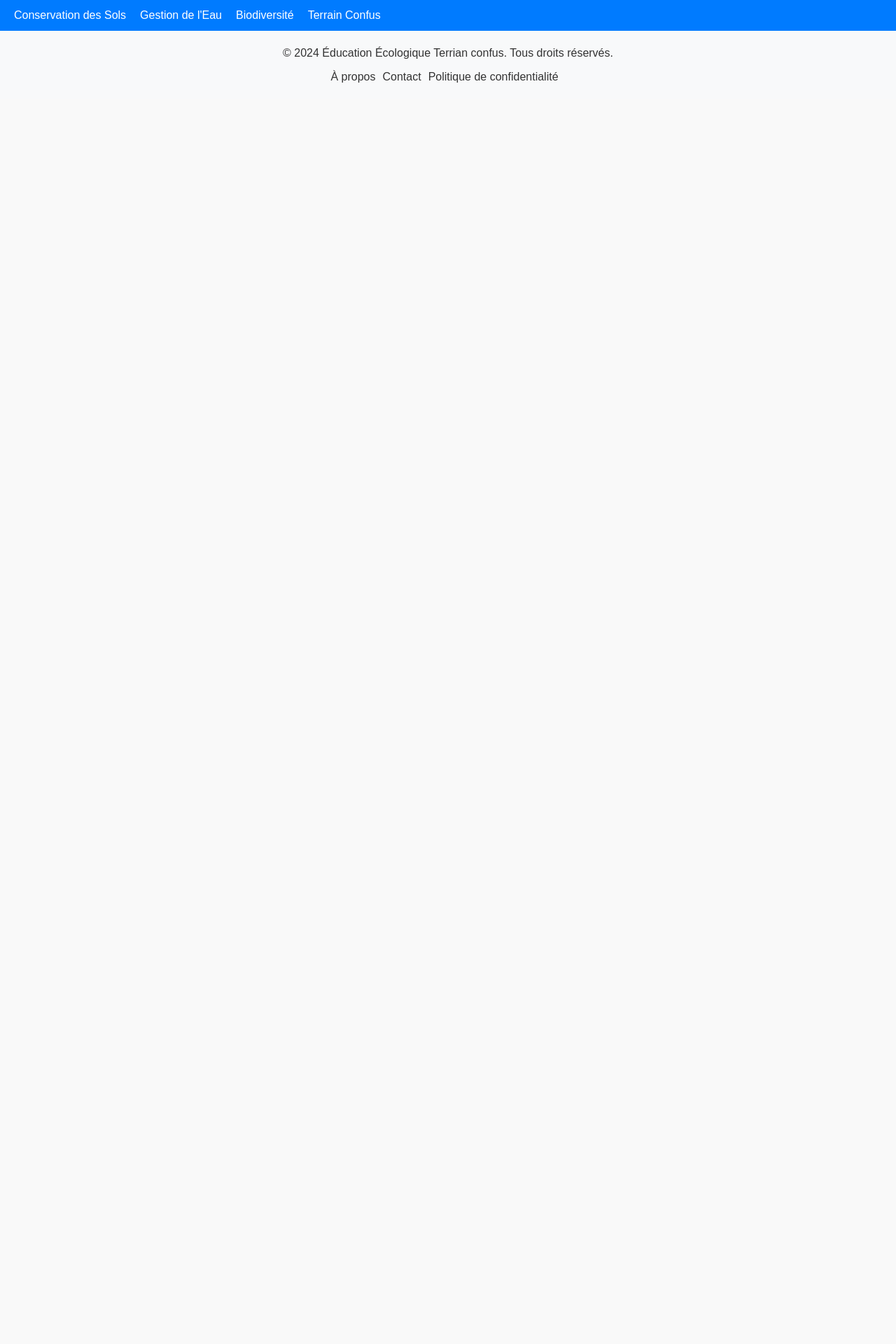
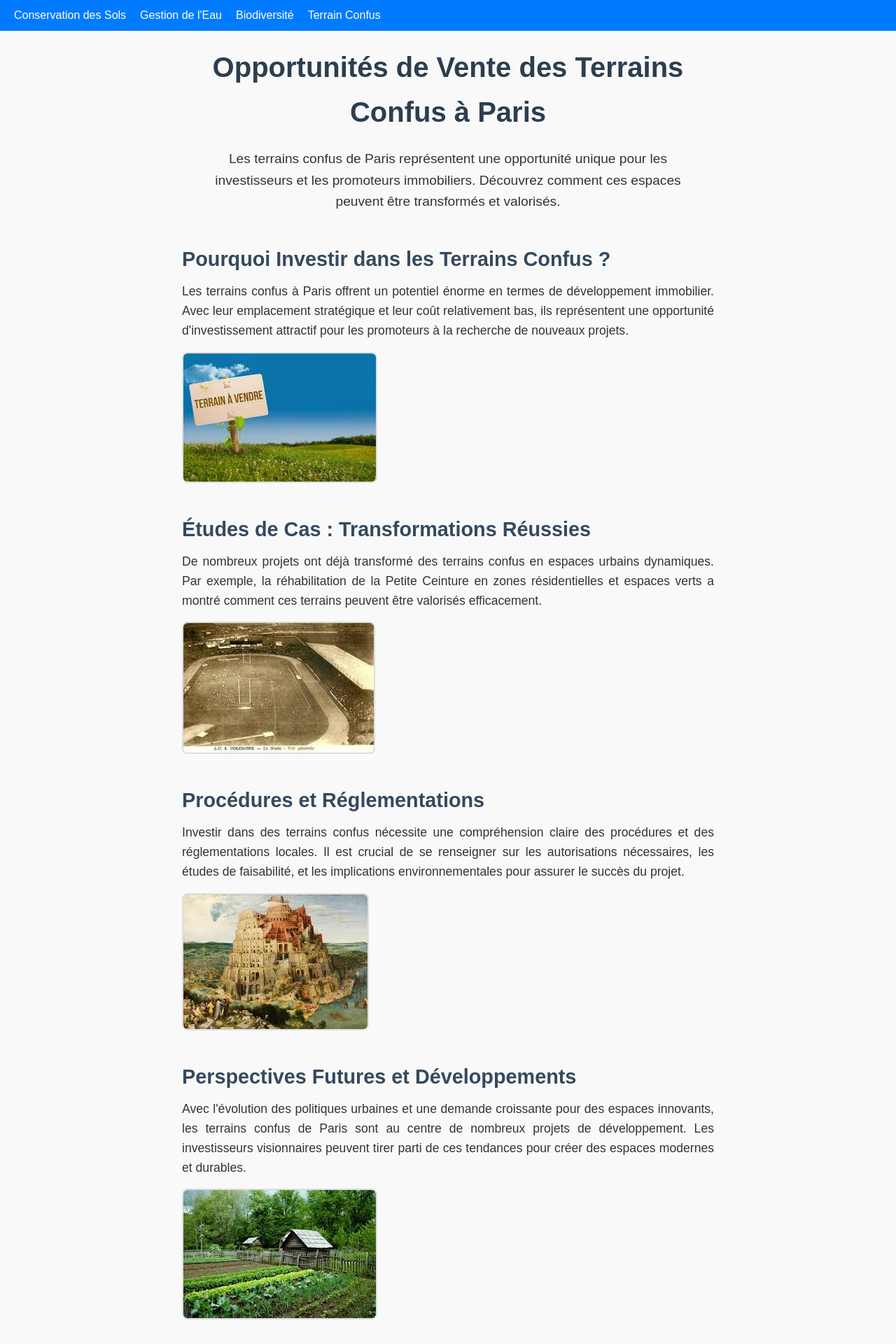
Before and after one commit to Matiss2702/exam-seo, a Nuxt app: page /VenteTerrainConfus in a window 1280 px wide. Shown: the top 1920 px of the page at 70% size. Before the commit the page ends 800 px from the top, so only its background shows below. Built offline with nearby package versions, Linux system fonts and the light colour scheme.

Commit message:
articlee

```diff
--- a/pages/PolemiqueTerrainsConfusParis.vue
+++ b/pages/PolemiqueTerrainsConfusParis.vue
@@ -31,7 +31,7 @@
       id: 2,
       heading: "Les Partisans de la Réhabilitation",
       content: "Certains voient dans les terrains confus une opportunité unique de réaménagement urbain. Ils préconisent la transformation de ces espaces en parcs, en jardins communautaires, ou en centres culturels, apportant ainsi de la valeur ajoutée à la ville.",
-      image: { src: '/terrainconfuss.jpg', alt: "Réhabilitation des terrains confus" }
+      image: { src: '/terrconfuss.jpg', alt: "Réhabilitation des terrains confus" }
     },
     {
       id: 3,
--- /dev/null
+++ b/pages/VenteTerrainConfus.vue
@@ -0,0 +1,107 @@
+<template>
+    <article>
+      <header>
+        <h1>{{ title }}</h1>
+        <p>{{ introduction }}</p>
+      </header>
+      <section v-for="section in sections" :key="section.id">
+        <h2>{{ section.heading }}</h2>
+        <p>{{ section.content }}</p>
+        <img v-if="section.image" :src="section.image.src" :alt="section.image.alt" />
+      </section>
+      <footer>
+        <p>{{ conclusion }}</p>
+      </footer>
+    </article>
+  </template>
+
+  <script setup>
+  import { ref } from 'vue';
+
+  const title = ref("Opportunités de Vente des Terrains Confus à Paris");
+  const introduction = ref("Les terrains confus de Paris représentent une opportunité unique pour les investisseurs et les promoteurs immobiliers. Découvrez comment ces espaces peuvent être transformés et valorisés.");
+  const sections = ref([
+    {
+      id: 1,
+      heading: "Pourquoi Investir dans les Terrains Confus ?",
+      content: "Les terrains confus à Paris offrent un potentiel énorme en termes de développement immobilier. Avec leur emplacement stratégique et leur coût relativement bas, ils représentent une opportunité d'investissement attractif pour les promoteurs à la recherche de nouveaux projets.",
+      image: { src: '/terrain confus.jpg', alt: "Pourquoi investir dans les terrains confus à Paris" }
+    },
+    {
+      id: 2,
+      heading: "Études de Cas : Transformations Réussies",
+      content: "De nombreux projets ont déjà transformé des terrains confus en espaces urbains dynamiques. Par exemple, la réhabilitation de la Petite Ceinture en zones résidentielles et espaces verts a montré comment ces terrains peuvent être valorisés efficacement.",
+      image: { src: '/terrconfuss.jpg', alt: "Transformations réussies des terrains confus" }
+    },
+    {
+      id: 3,
+      heading: "Procédures et Réglementations",
+      content: "Investir dans des terrains confus nécessite une compréhension claire des procédures et des réglementations locales. Il est crucial de se renseigner sur les autorisations nécessaires, les études de faisabilité, et les implications environnementales pour assurer le succès du projet.",
+      image: { src: '/terrconf.jpg', alt: "Procédures et réglementations pour les terrains confus" }
+    },
+    {
+      id: 4,
+      heading: "Perspectives Futures et Développements",
+      content: "Avec l'évolution des politiques urbaines et une demande croissante pour des espaces innovants, les terrains confus de Paris sont au centre de nombreux projets de développement. Les investisseurs visionnaires peuvent tirer parti de ces tendances pour créer des espaces modernes et durables.",
+      image: { src: '/terrainconfus.jpg', alt: "Perspectives futures des terrains confus" }
+    }
+  ]);
+  const conclusion = ref("Les terrains confus à Paris offrent une occasion en or pour les investisseurs immobiliers. En comprenant les avantages et les défis associés à ces terrains, vous pouvez transformer ces espaces en projets prospères et innovants.");
+  </script>
+
+  <style scoped>
+  article {
+    max-width: 800px;
+    margin: 0 auto;
+    padding: 20px;
+    font-family: Arial, sans-serif;
+    line-height: 1.6;
+    color: #333;
+  }
+
+  header h1 {
+    font-size: 2.5em;
+    margin-bottom: 0.5em;
+    color: #2c3e50;
+    text-align: center;
+  }
+
+  header p {
+    font-size: 1.2em;
+    margin-bottom: 1em;
+    text-align: center;
+  }
+
+  section {
+    margin-top: 2em;
+  }
+
+  section h2 {
+    font-size: 1.8em;
+    margin-top: 1.5em;
+    color: #34495e;
+  }
+
+  section p {
+    font-size: 1.1em;
+    margin-top: 0.5em;
+    text-align: justify;
+  }
+
+  section img {
+    display: block;
+    max-width: 100%;
+    height: auto;
+    margin: 1em 0;
+    border: 2px solid #ddd;
+    border-radius: 8px;
+  }
+
+  footer p {
+    font-size: 1.3em;
+    margin-top: 2em;
+    font-weight: bold;
+    text-align: center;
+    color: #16a085;
+  }
+  </style>
```
